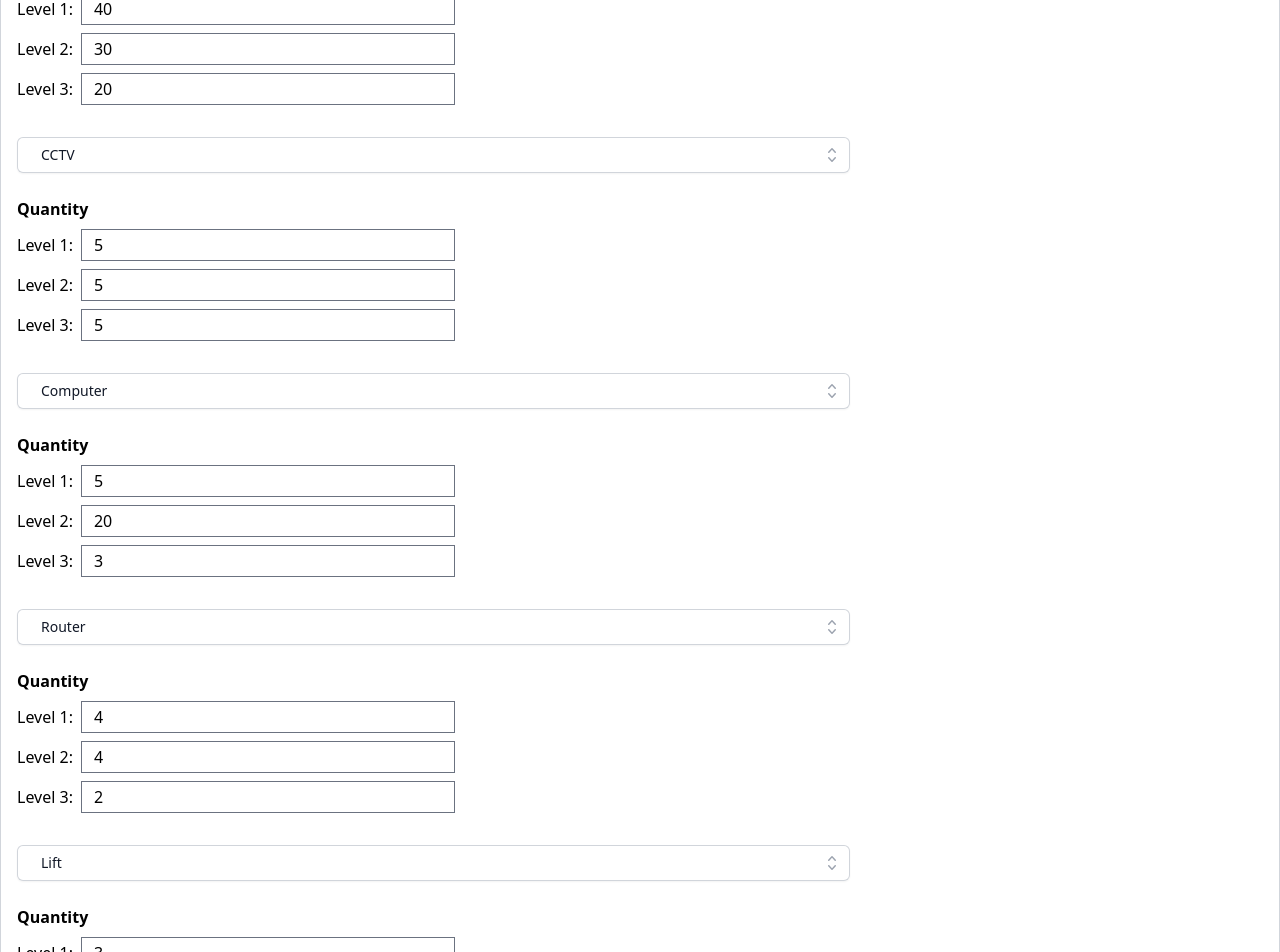
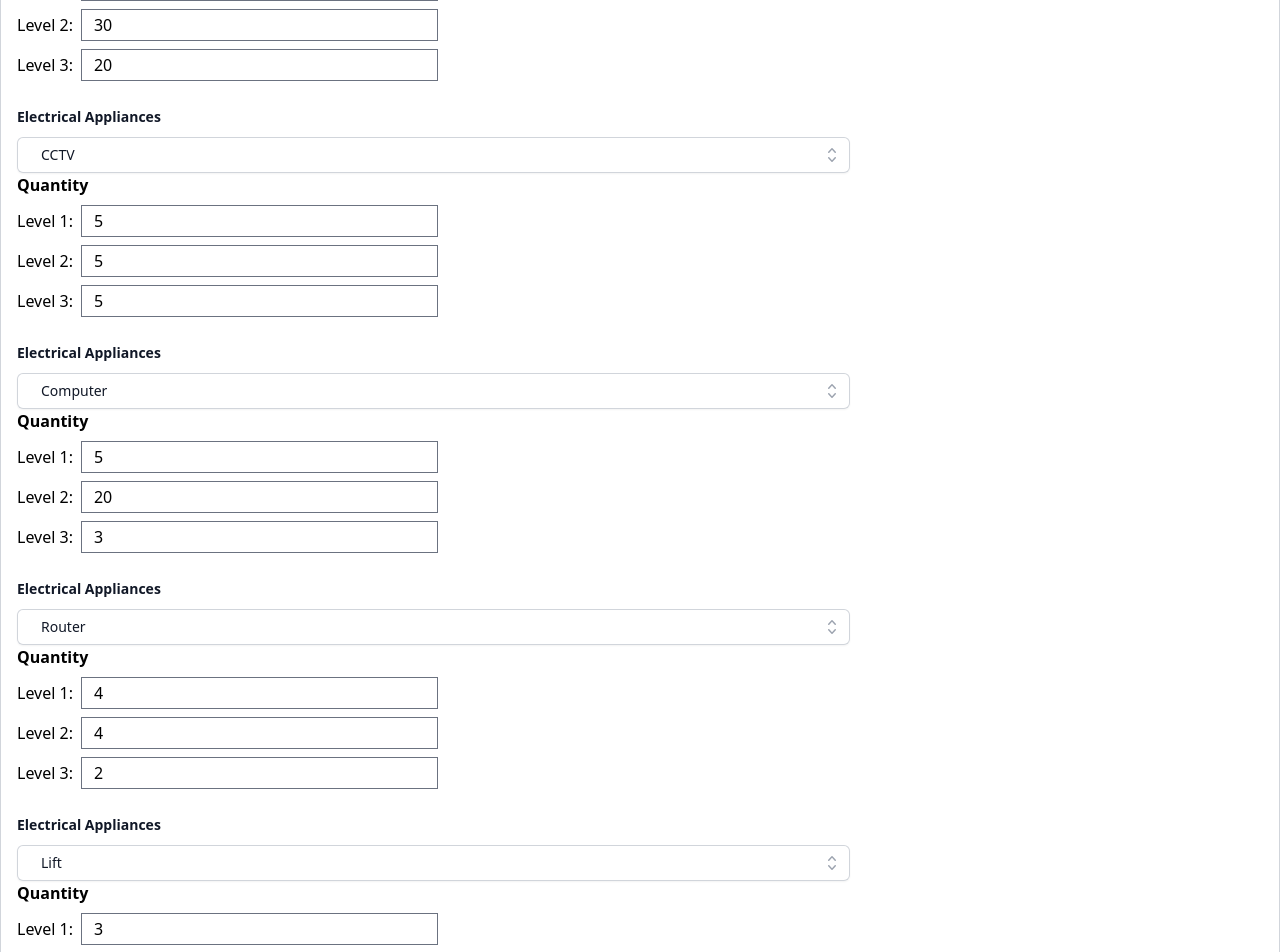
Before and after one commit to syahirahsabri/hack2hire, a React (Vite) app: page /form in a window 1280 px wide. Shown: the part 440-1392 px from the top of the page. Built offline with nearby package versions, Linux system fonts and the light colour scheme.

Commit message:
lessen the form loc

```diff
--- a/src/pages/Form.jsx
+++ b/src/pages/Form.jsx
@@ -1,5 +1,5 @@
 import { QuantityInput } from "../components/quantityInput";
-import { DropDown } from "../components/dropdown"
+import { DropDown } from "../components/dropdown";
 import { useState } from "react";
 
 const electricalAppliances = [
@@ -27,10 +27,18 @@ const electricalAppliances = [
     id: 6,
     name: 'Lift',
   },
-]
+];
+
+const dropdownConfigs = [
+  { title: "Electrical Appliances", level: ["20", "10", "6"] },
+  { title: "Electrical Appliances", level: ["40", "30", "20"] },
+  { title: "Electrical Appliances", level: ["5", "5", "5"] },
+  { title: "Electrical Appliances", level: ["5", "20", "3"] },
+  { title: "Electrical Appliances", level: ["4", "4", "2"] },
+  { title: "Electrical Appliances", level: ["3", "3", "3"] },
+];
 
 export default function Form() {
-
   const [selectedOptions, setSelectedOptions] = useState({
     dropdown1: 0,
     dropdown2: 1,
@@ -58,114 +66,24 @@ export default function Form() {
         </div>
 
         <div className='flex flex-col justify-between gap-y-6'>
-          <div className='mr-14'>
+          {dropdownConfigs.map((config, index) => (
+            <div key={index} className='mr-14'>
               <DropDown
-            title="Electrical Appliances"
+                title={config.title}
                 options={electricalAppliances}
-            selectedOption={selectedOptions.dropdown1}
+                selectedOption={selectedOptions[`dropdown${index + 1}`]}
                 onDropdownChange={(optionIndex) =>
-              handleDropdownChange("dropdown1", optionIndex)
+                  handleDropdownChange(`dropdown${index + 1}`, optionIndex)
                 }
               />
-          </div>
-          <div>
               <QuantityInput
-              level1="20"
-              level2="10"
-              level3="6"
-              showLevels={selectedOptions.dropdown1 !== 5}
+                level1={config.level[0]}
+                level2={config.level[1]}
+                level3={config.level[2]}
+                showLevels={selectedOptions[`dropdown${index + 1}`] !== 5}
               />
             </div>
-
-          <div className='mr-14'>
-            <DropDown
-              options={electricalAppliances}
-              selectedOption={selectedOptions.dropdown2}
-              onDropdownChange={(optionIndex) =>
-                handleDropdownChange("dropdown2", optionIndex)
-              }
-            />
-          </div>
-          <div>
-            <QuantityInput
-              level1="40"
-              level2="30"
-              level3="20"
-              showLevels={selectedOptions.dropdown2 !== 5}
-            />
-          </div>
-
-          <div className='mr-14'>
-            <DropDown
-              options={electricalAppliances}
-              selectedOption={selectedOptions.dropdown3}
-              onDropdownChange={(optionIndex) =>
-                handleDropdownChange("dropdown3", optionIndex)
-              }
-            />
-          </div>
-          <div>
-            <QuantityInput
-              level1="5"
-              level2="5"
-              level3="5"
-              showLevels={selectedOptions.dropdown3 !== 5}
-            />
-          </div>
-
-          <div className='mr-14'>
-            <DropDown
-              options={electricalAppliances}
-              selectedOption={selectedOptions.dropdown4}
-              onDropdownChange={(optionIndex) =>
-                handleDropdownChange("dropdown4", optionIndex)
-              }
-            />
-          </div>
-          <div>
-            <QuantityInput
-              level1="5"
-              level2="20"
-              level3="3"
-              showLevels={selectedOptions.dropdown4 !== 5}
-            />
-          </div>
-
-          <div className='mr-14'>
-            <DropDown
-              options={electricalAppliances}
-              selectedOption={selectedOptions.dropdown5}
-              onDropdownChange={(optionIndex) =>
-                handleDropdownChange("dropdown5", optionIndex)
-              }
-            />
-          </div>
-          <div>
-            <QuantityInput
-              level1="4"
-              level2="4"
-              level3="2"
-              showLevels={selectedOptions.dropdown5 !== 5}
-            />
-          </div>
-
-          <div className='mr-14'>
-            <DropDown
-              options={electricalAppliances}
-              selectedOption={selectedOptions.dropdown6}
-              onDropdownChange={(optionIndex) =>
-                handleDropdownChange("dropdown6", optionIndex)
-              }
-            />
-          </div>
-          <div>
-            <QuantityInput
-              level1="3"
-              level2="3"
-              level3="3"
-              showLevels={selectedOptions.dropdown6 !== 5}
-            />
-          </div>
+          ))}
         </div>
 
         <div className="mt-6 flex items-center justify-end gap-x-6">
@@ -181,5 +99,5 @@ export default function Form() {
         </div>
       </form>
     </div>
-  )
+  );
 }
```
Lines whose indentation alone changed are shown as unchanged.
